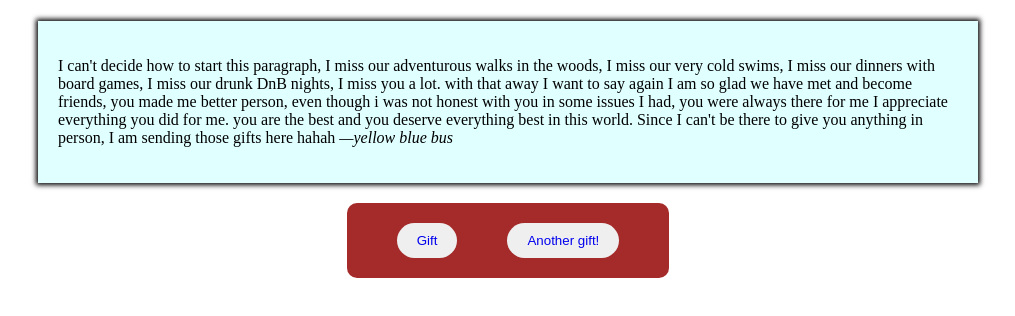
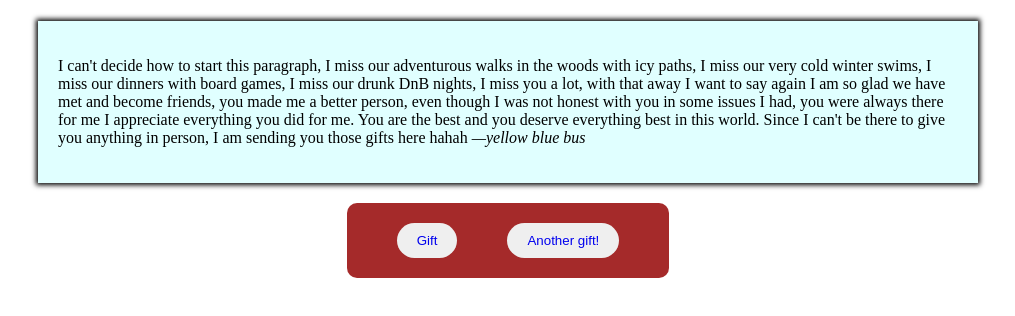
Before and after one commit to ajay91py/ERBD27, a plain HTML site: page index.html in a window 1280 px wide. Shown: the part 630-946 px from the top of the page, without its empty margins (132-1147 px from the left). Drawn offline with Linux system fonts and the light colour scheme.

Commit message:
2nd draft

```diff
--- a/index.html
+++ b/index.html
@@ -13,9 +13,9 @@
     </div>
 
     <div class="letter">
-        <p>I can't decide how to start this paragraph, I miss our adventurous walks in the woods, I miss our very cold swims, I miss our dinners with board games, I miss our drunk DnB nights, I miss you a lot.
-            with that away I want to say again I am so glad we have met and become friends, you made me better person, even though i was not honest with you in some issues I had, you were always there for me
-            I appreciate everything you did for me. you are the best and you deserve everything best in this world. Since I can't be there to give you anything in person, I am sending those gifts here hahah <em>&mdash;yellow blue bus</em>
+        <p>I can't decide how to start this paragraph, I miss our adventurous walks in the woods with icy paths, I miss our very cold winter swims, I miss our dinners with board games, I miss our drunk DnB nights, I miss you a lot,
+            with that away I want to say again I am so glad we have met and become friends, you made me a better person, even though I was not honest with you in some issues I had, you were always there for me
+            I appreciate everything you did for me. You are the best and you deserve everything best in this world. Since I can't be there to give you anything in person, I am sending you those gifts here hahah <em>&mdash;yellow blue bus</em>
         </p>
     </div>
 
```
